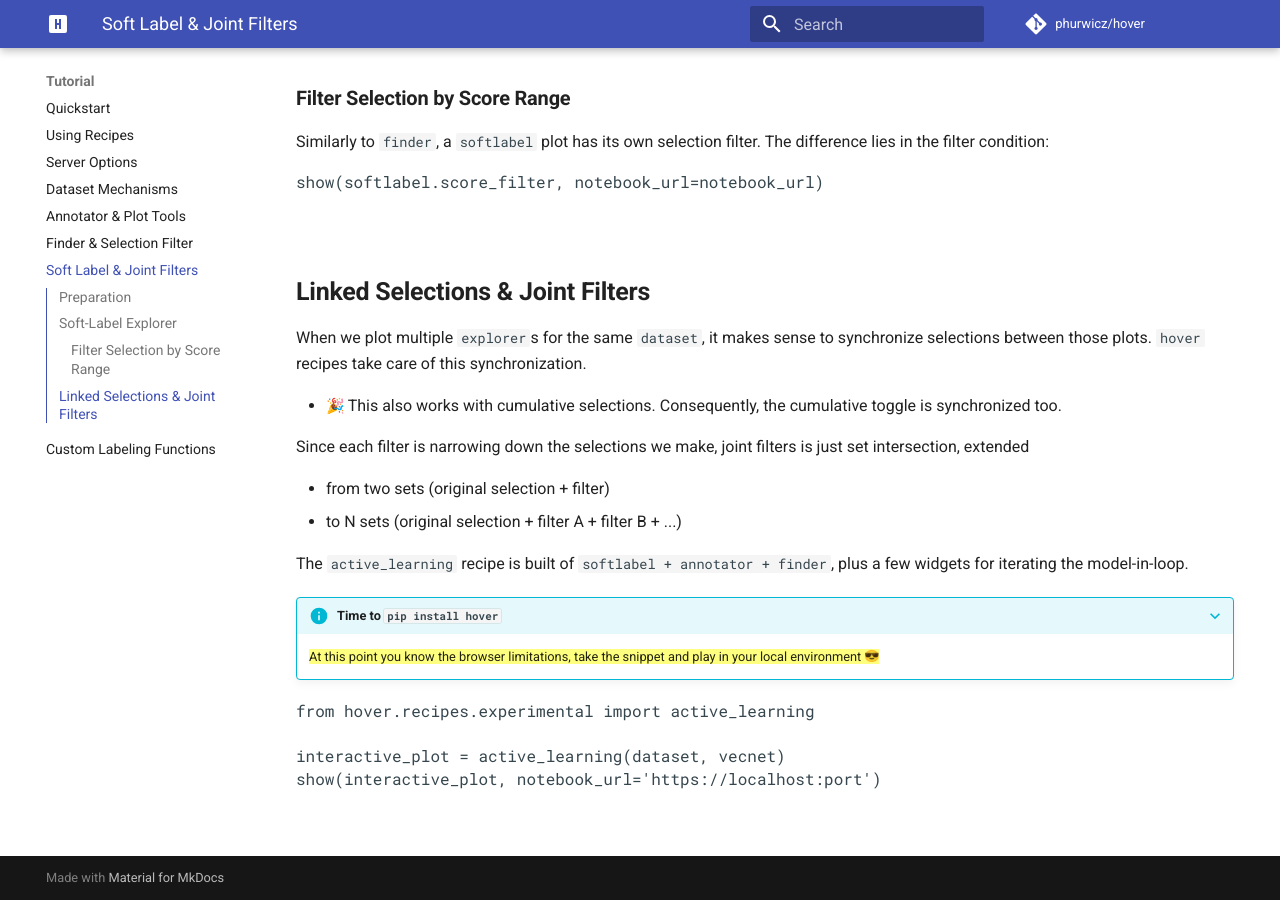
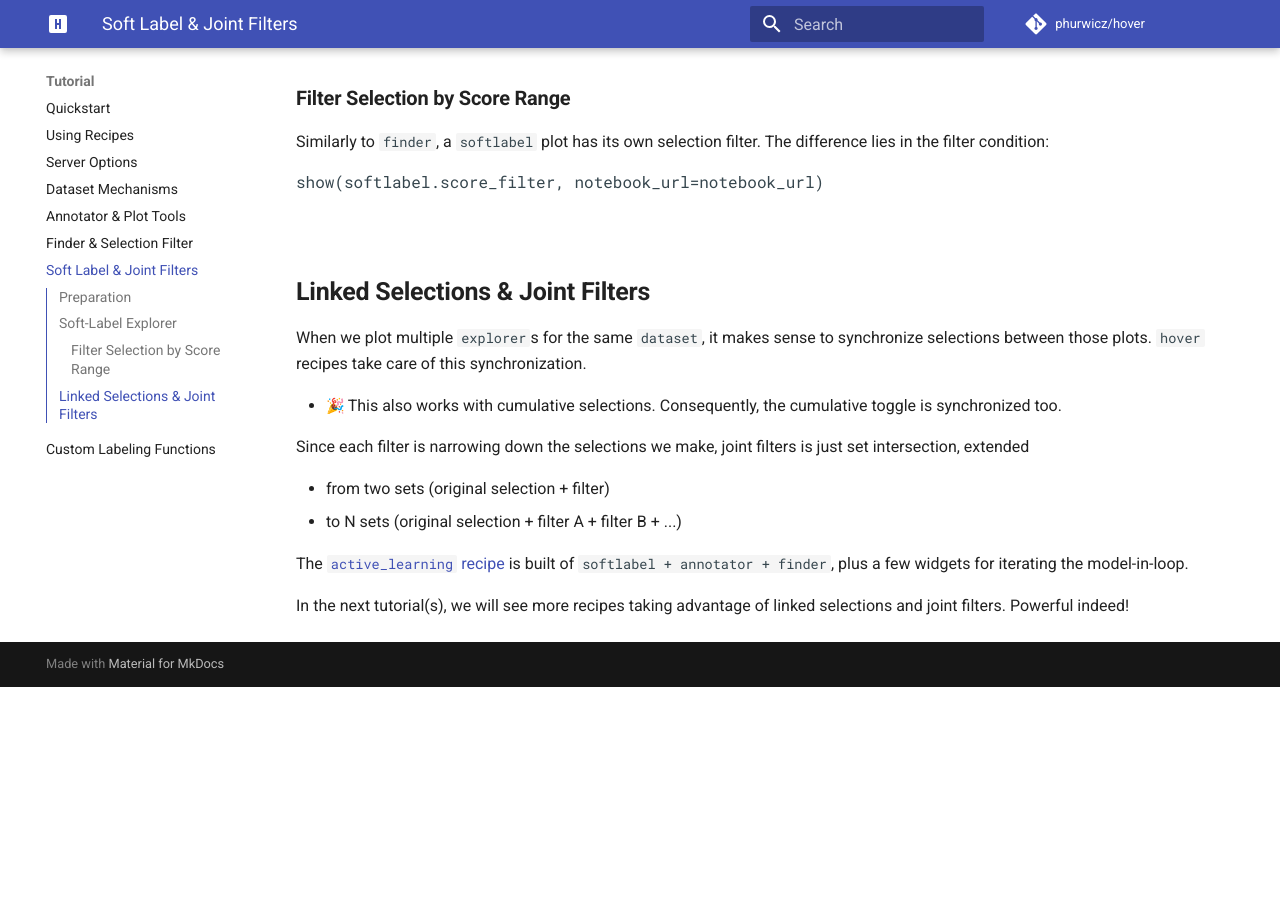
Before and after one commit to phurwicz/hover, an MkDocs documentation site: the page built from docs/pages/tutorial/t6-softlabel-joint-filter.md, in a window 1280 px wide and 900 px high, scrolled down 2183 px. Built offline with MkDocs 1.6.1 and Material for MkDocs 9.7.7, drawn with Linux system fonts in a browser that asks for light colours; emoji names are drawn with the system emoji font; comment, search, counter and statistics services are not loaded; after the commit the page ends 2870 px from its top, so only the background shows below that.

Commit message:
Docs tutorial 6 (soft label & joint filter): removed active learning block because t1 can now provide interactivity

```diff
--- a/docs/pages/tutorial/t6-softlabel-joint-filter.md
+++ b/docs/pages/tutorial/t6-softlabel-joint-filter.md
@@ -41,12 +41,8 @@ Since each filter is narrowing down the selections we make, joint filters is jus
 -   from two sets (original selection + filter)
 -   to N sets (original selection + filter A + filter B + ...)
 
-The `active_learning` recipe is built of `softlabel + annotator + finder`, plus a few widgets for iterating the model-in-loop.
+The [`active_learning` recipe]((../t1-active-learning/)) is built of `softlabel + annotator + finder`, plus a few widgets for iterating the model-in-loop.
 
-{!docs/snippets/markdown/jupyterlab-js-issue-lite.md!}
-
-<pre data-executable>
-{!docs/snippets/py/t6-2-active-learning-real.txt!}
-</pre><br>
+In the next tutorial(s), we will see more recipes taking advantage of linked selections and joint filters. Powerful indeed!
 
 {!docs/snippets/html/stylesheet.html!}
--- a/docs/snippets/py/t6-2-active-learning-real.txt
+++ /dev/null
@@ -1,4 +0,0 @@
-from hover.recipes.experimental import active_learning
-
-interactive_plot = active_learning(dataset, vecnet)
-show(interactive_plot, notebook_url='https://localhost:port')
```
